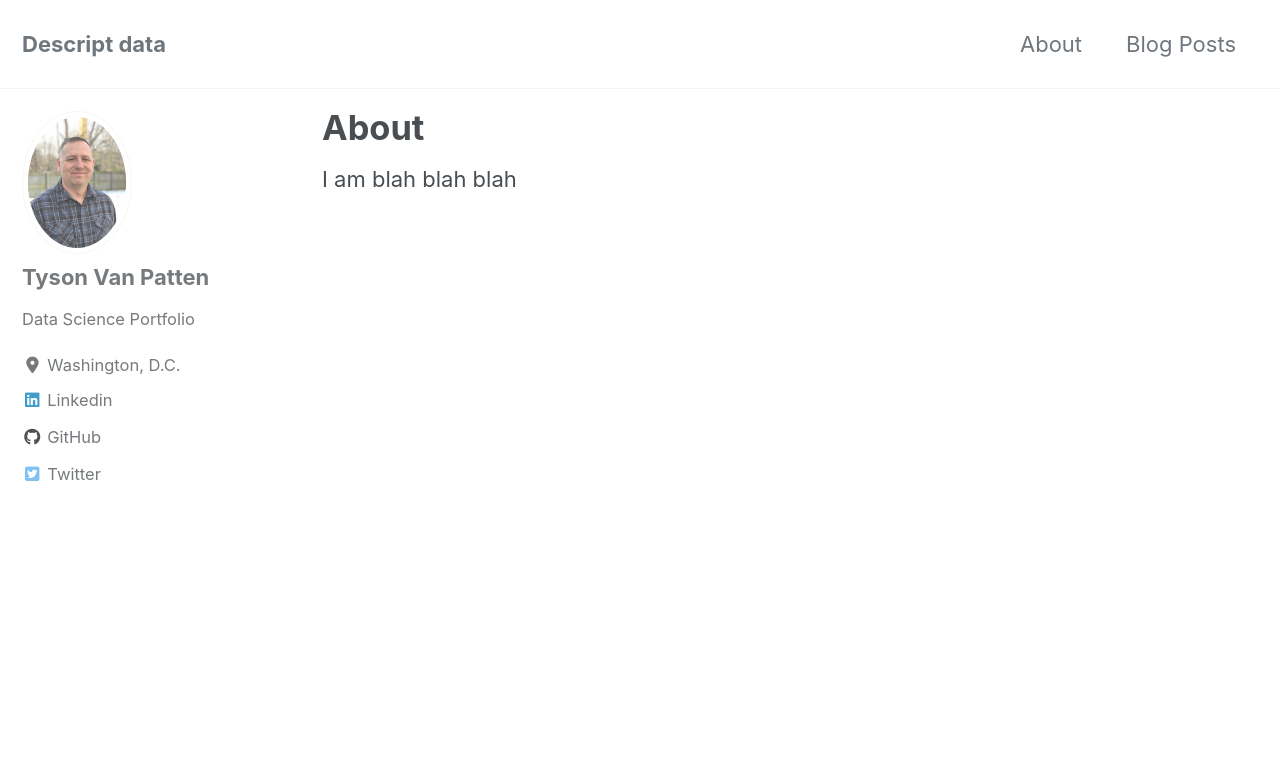
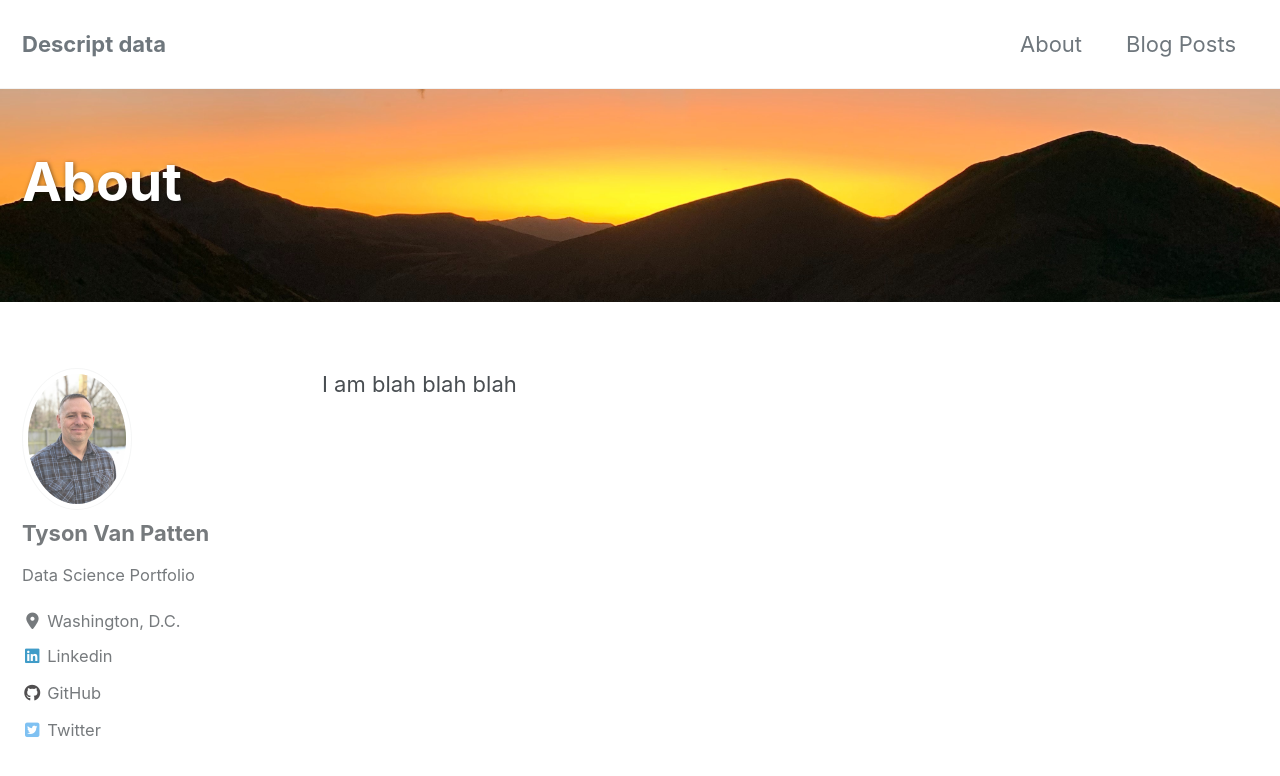
Before and after one commit to tvanpat/tvanpat, a Jekyll site: the page built from _pages/about.md, in a window 1280 px wide and 900 px high. Shown: the top 776 px of the window. Built offline with Jekyll 4.4.1, drawn with Linux system fonts in a browser that asks for light colours; cached includes are drawn as plain includes; nearby versions of some CDN libraries.

Commit message:
Update about.md

```diff
--- a/_pages/about.md
+++ b/_pages/about.md
@@ -2,8 +2,8 @@
 title: "About"
 permalink: /about/
 header:
-  #image: "/images/rivermountain.jpg"
-  <img src="/assets/images/rivermountain.jpg" alt="">
+  overlay_image: "/images/rivermountain.jpg"
+
 ---
 
 I am blah blah  blah
```
